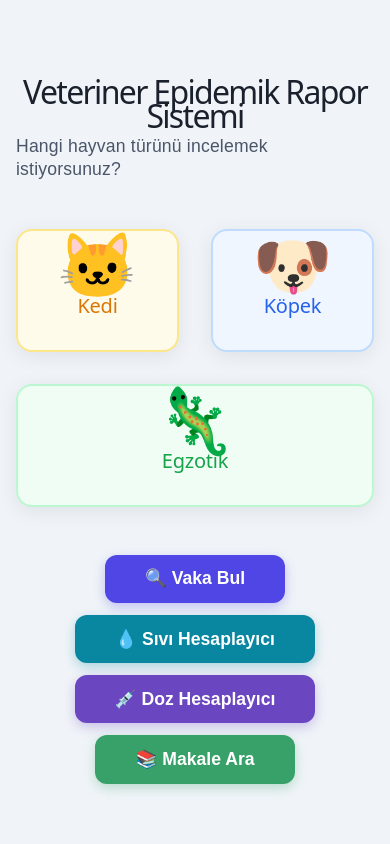
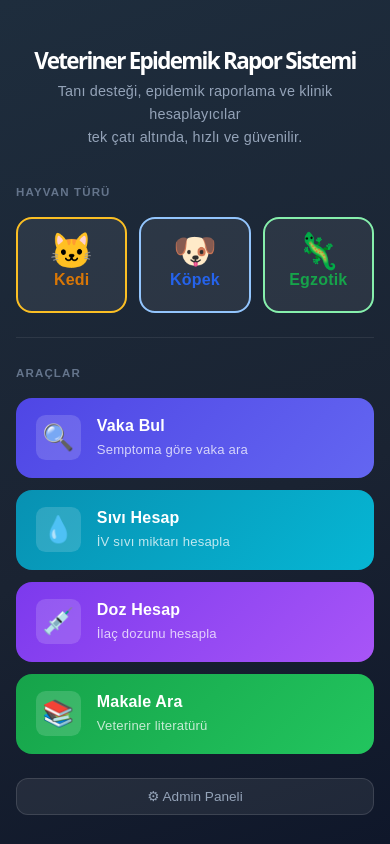
Before and after one commit to aydokafa-art/vetrapor-frontend, a React app: page / in a window 390 px wide. Built offline with nearby package versions, Linux system fonts and the light colour scheme; no server answers; the HTML template or start-up script is replaced by a standard one.

Commit message:
Redesign home page to match mobile UI

```diff
--- a/src/pages/Home.jsx
+++ b/src/pages/Home.jsx
@@ -1,148 +1,168 @@
 import { useNavigate } from 'react-router-dom'
-import useMobile from '../useMobile'
 
 export default function Home() {
   const navigate = useNavigate()
-  const isMobile = useMobile()
 
   return (
-    <div style={styles.container}>
-      <h1 style={styles.title}>Veteriner Epidemik Rapor Sistemi</h1>
-      <p style={styles.subtitle}>Hangi hayvan türünü incelemek istiyorsunuz?</p>
-      <div style={styles.cards}>
-        <div style={{ ...styles.card, ...(isMobile ? styles.cardMobile : {}), background: '#fffbeb', border: '2px solid #fde68a' }} onClick={() => navigate('/kedi')}>
-          <span style={styles.emoji}>🐱</span>
-          <h2 style={{ color: '#d97706' }}>Kedi</h2>
+    <div style={s.container}>
+      <div style={s.inner}>
+        <h1 style={s.title}>Veteriner Epidemik Rapor Sistemi</h1>
+        <p style={s.subtitle}>Tanı desteği, epidemik raporlama ve klinik hesaplayıcılar{'\n'}tek çatı altında, hızlı ve güvenilir.</p>
+
+        <div style={s.sectionLabel}>HAYVAN TÜRÜ</div>
+        <div style={s.animalRow}>
+          <div style={{ ...s.animalCard, borderColor: '#fbbf24' }} onClick={() => navigate('/kedi')}>
+            <span style={s.animalEmoji}>🐱</span>
+            <span style={{ ...s.animalName, color: '#d97706' }}>Kedi</span>
+          </div>
+          <div style={{ ...s.animalCard, borderColor: '#93c5fd' }} onClick={() => navigate('/kopek')}>
+            <span style={s.animalEmoji}>🐶</span>
+            <span style={{ ...s.animalName, color: '#2563eb' }}>Köpek</span>
+          </div>
+          <div style={{ ...s.animalCard, borderColor: '#86efac' }} onClick={() => navigate('/kus')}>
+            <span style={s.animalEmoji}>🦎</span>
+            <span style={{ ...s.animalName, color: '#16a34a' }}>Egzotik</span>
+          </div>
         </div>
-        <div style={{ ...styles.card, ...(isMobile ? styles.cardMobile : {}), background: '#eff6ff', border: '2px solid #bfdbfe' }} onClick={() => navigate('/kopek')}>
-          <span style={styles.emoji}>🐶</span>
-          <h2 style={{ color: '#2563eb' }}>Köpek</h2>
+
+        <div style={s.divider} />
+
+        <div style={s.sectionLabel}>ARAÇLAR</div>
+        <div style={s.toolList}>
+          <div style={{ ...s.toolBtn, background: 'linear-gradient(135deg, #4f46e5, #6366f1)' }} onClick={() => navigate('/vaka-bul')}>
+            <div style={s.toolIcon}>🔍</div>
+            <div>
+              <div style={s.toolTitle}>Vaka Bul</div>
+              <div style={s.toolDesc}>Semptoma göre vaka ara</div>
+            </div>
+          </div>
+          <div style={{ ...s.toolBtn, background: 'linear-gradient(135deg, #0891b2, #06b6d4)' }} onClick={() => navigate('/sivi-hesap')}>
+            <div style={s.toolIcon}>💧</div>
+            <div>
+              <div style={s.toolTitle}>Sıvı Hesap</div>
+              <div style={s.toolDesc}>İV sıvı miktarı hesapla</div>
+            </div>
+          </div>
+          <div style={{ ...s.toolBtn, background: 'linear-gradient(135deg, #7c3aed, #a855f7)' }} onClick={() => navigate('/doz-hesap')}>
+            <div style={s.toolIcon}>💉</div>
+            <div>
+              <div style={s.toolTitle}>Doz Hesap</div>
+              <div style={s.toolDesc}>İlaç dozunu hesapla</div>
+            </div>
+          </div>
+          <div style={{ ...s.toolBtn, background: 'linear-gradient(135deg, #16a34a, #22c55e)' }} onClick={() => navigate('/makale-ara')}>
+            <div style={s.toolIcon}>📚</div>
+            <div>
+              <div style={s.toolTitle}>Makale Ara</div>
+              <div style={s.toolDesc}>Veteriner literatürü</div>
+            </div>
+          </div>
         </div>
-        <div style={{ ...styles.card, ...(isMobile ? styles.cardMobile : {}), background: '#f0fdf4', border: '2px solid #bbf7d0' }} onClick={() => navigate('/kus')}>
-          <span style={styles.emoji}>🦎</span>
-          <h2 style={{ color: '#16a34a' }}>Egzotik</h2>
-        </div>
+
+        <button style={s.adminBtn} onClick={() => navigate('/admin')}>⚙ Admin Paneli</button>
       </div>
-      <button style={styles.vakaBulBtn} onClick={() => navigate('/vaka-bul')}>
-        🔍 Vaka Bul
-      </button>
-      <button style={styles.fluidBtn} onClick={() => navigate('/sivi-hesap')}>
-        💧 Sıvı Hesaplayıcı
-      </button>
-      <button style={styles.dozBtn} onClick={() => navigate('/doz-hesap')}>
-        💉 Doz Hesaplayıcı
-      </button>
-      <button style={styles.makaleBtn} onClick={() => navigate('/makale-ara')}>
-        📚 Makale Ara
-      </button>
     </div>
   )
 }
 
-const styles = {
+const s = {
   container: {
     minHeight: '100vh',
+    background: 'linear-gradient(160deg, #1e2d3d 0%, #1a2332 60%, #0f172a 100%)',
+    display: 'flex',
+    alignItems: 'center',
+    justifyContent: 'center',
+    fontFamily: 'sans-serif',
+    padding: '2rem 1rem',
+  },
+  inner: {
+    width: '100%',
+    maxWidth: 480,
+  },
+  title: {
+    color: 'white',
+    fontSize: '1.4rem',
+    fontWeight: 700,
+    textAlign: 'center',
+    marginBottom: '0.5rem',
+  },
+  subtitle: {
+    color: '#94a3b8',
+    fontSize: '0.9rem',
+    textAlign: 'center',
+    lineHeight: 1.6,
+    marginBottom: '2rem',
+    whiteSpace: 'pre-line',
+  },
+  sectionLabel: {
+    color: '#64748b',
+    fontSize: '0.72rem',
+    fontWeight: 700,
+    letterSpacing: '0.1em',
+    marginBottom: '0.75rem',
+  },
+  animalRow: {
+    display: 'flex',
+    gap: '0.75rem',
+    marginBottom: '1.5rem',
+  },
+  animalCard: {
+    flex: 1,
+    background: 'rgba(255,255,255,0.07)',
+    border: '2px solid',
+    borderRadius: '1rem',
+    padding: '1.25rem 0.5rem',
+    cursor: 'pointer',
+    textAlign: 'center',
     display: 'flex',
     flexDirection: 'column',
     alignItems: 'center',
+    gap: '0.4rem',
+    transition: 'transform 0.15s',
+  },
+  animalEmoji: { fontSize: '2.2rem' },
+  animalName: { fontWeight: 700, fontSize: '1rem' },
+  divider: {
+    borderTop: '1px solid rgba(255,255,255,0.08)',
+    marginBottom: '1.5rem',
+  },
+  toolList: {
+    display: 'flex',
+    flexDirection: 'column',
+    gap: '0.75rem',
+    marginBottom: '1.5rem',
+  },
+  toolBtn: {
+    display: 'flex',
+    alignItems: 'center',
+    gap: '1rem',
+    padding: '1rem 1.25rem',
+    borderRadius: '1rem',
+    cursor: 'pointer',
+    border: 'none',
+    color: 'white',
+  },
+  toolIcon: {
+    fontSize: '1.6rem',
+    background: 'rgba(255,255,255,0.15)',
+    borderRadius: '0.6rem',
+    width: '2.8rem',
+    height: '2.8rem',
+    display: 'flex',
+    alignItems: 'center',
     justifyContent: 'center',
-    background: '#f0f4f8',
-    fontFamily: 'sans-serif',
-    padding: '2rem',
+    flexShrink: 0,
   },
-  title: {
-    fontSize: '2rem',
-    color: '#1a202c',
-    marginBottom: '0.5rem',
-    textAlign: 'center',
+  toolTitle: { fontWeight: 700, fontSize: '1rem', color: 'white' },
+  toolDesc: { fontSize: '0.82rem', color: 'rgba(255,255,255,0.75)', marginTop: '0.1rem' },
+  adminBtn: {
+    background: 'rgba(255,255,255,0.07)',
+    border: '1px solid rgba(255,255,255,0.12)',
+    borderRadius: '0.75rem',
+    color: '#94a3b8',
+    cursor: 'pointer',
+    fontSize: '0.85rem',
+    padding: '0.6rem 1.25rem',
+    width: '100%',
   },
-  subtitle: {
-    color: '#4a5568',
-    marginBottom: '3rem',
-    fontSize: '1.1rem',
-  },
-  cards: {
-    display: 'flex',
-    gap: '2rem',
-    flexWrap: 'wrap',
-    justifyContent: 'center',
-  },
-  card: {
-    background: 'white',
-    borderRadius: '1rem',
-    padding: '3rem 4rem',
-    cursor: 'pointer',
-    textAlign: 'center',
-    boxShadow: '0 4px 20px rgba(0,0,0,0.08)',
-    transition: 'transform 0.2s, box-shadow 0.2s',
-    border: '2px solid transparent',
-  },
-  cardMobile: {
-    padding: '1.5rem 2rem',
-    flex: '1 1 calc(33% - 1rem)',
-    minWidth: '90px',
-  },
-  emoji: {
-    fontSize: '4rem',
-    display: 'block',
-    marginBottom: '1rem',
-  },
-  vakaBulBtn: {
-    marginTop: '3rem',
-    padding: '0.85rem 2.5rem',
-    background: '#4f46e5',
-    border: 'none',
-    borderRadius: '0.75rem',
-    cursor: 'pointer',
-    color: 'white',
-    fontSize: '1.1rem',
-    fontWeight: 700,
-    boxShadow: '0 4px 12px rgba(79,70,229,0.3)',
-  },
-  fluidBtn: {
-    marginTop: '0.75rem',
-    padding: '0.85rem 2.5rem',
-    background: '#0987a0',
-    border: 'none',
-    borderRadius: '0.75rem',
-    cursor: 'pointer',
-    color: 'white',
-    fontSize: '1.1rem',
-    fontWeight: 700,
-    boxShadow: '0 4px 12px rgba(9,135,160,0.3)',
-  },
-  dozBtn: {
-    marginTop: '0.75rem',
-    padding: '0.85rem 2.5rem',
-    background: '#6b46c1',
-    border: 'none',
-    borderRadius: '0.75rem',
-    cursor: 'pointer',
-    color: 'white',
-    fontSize: '1.1rem',
-    fontWeight: 700,
-    boxShadow: '0 4px 12px rgba(107,70,193,0.3)',
-  },
-  makaleBtn: {
-    marginTop: '0.75rem',
-    padding: '0.85rem 2.5rem',
-    background: '#38a169',
-    border: 'none',
-    borderRadius: '0.75rem',
-    cursor: 'pointer',
-    color: 'white',
-    fontSize: '1.1rem',
-    fontWeight: 700,
-    boxShadow: '0 4px 12px rgba(56,161,105,0.3)',
-  },
-  adminBtn: {
-    marginTop: '1rem',
-    padding: '0.6rem 1.5rem',
-    background: 'transparent',
-    border: '1px solid #cbd5e0',
-    borderRadius: '0.5rem',
-    cursor: 'pointer',
-    color: '#718096',
-    fontSize: '0.9rem',
-  }
 }
```
